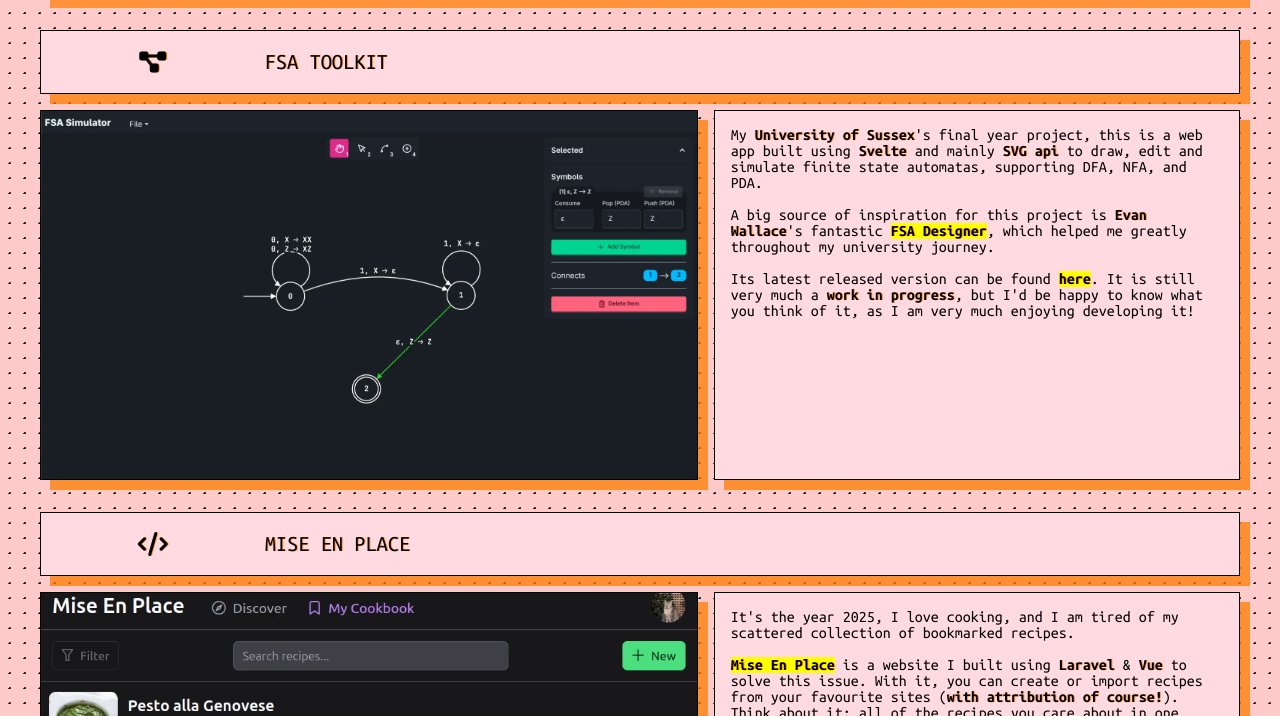
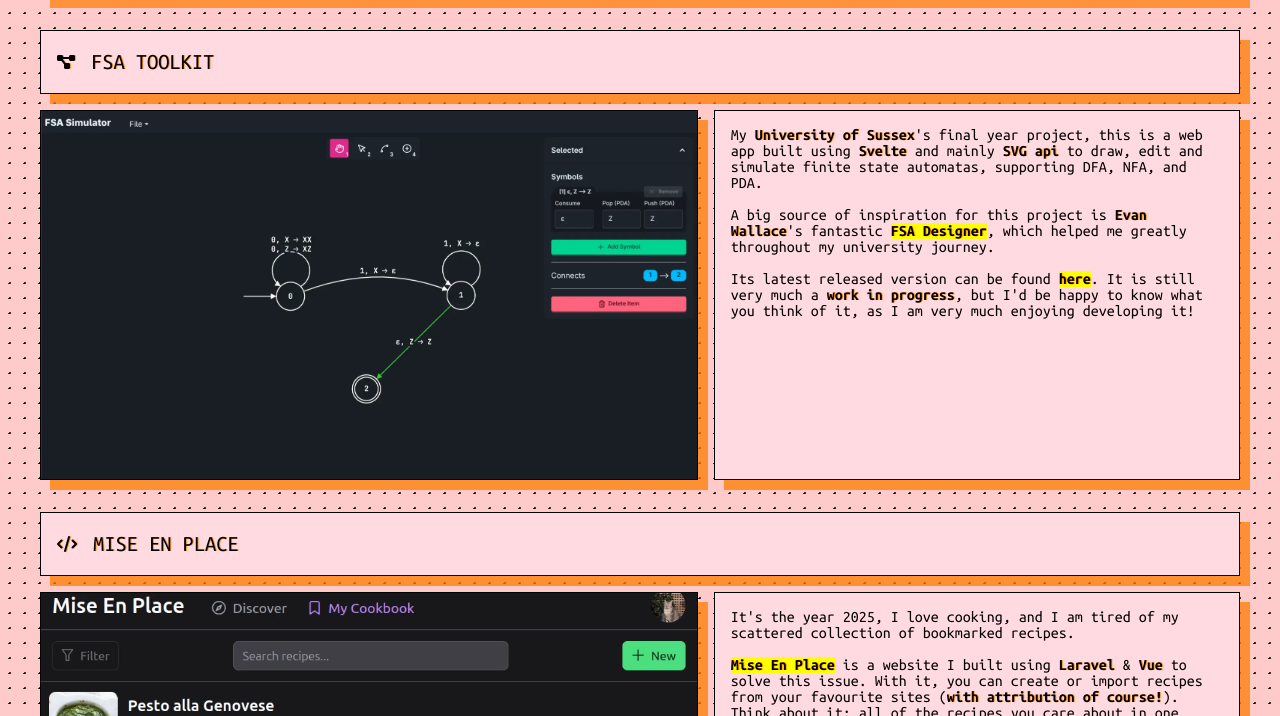
Before and after one commit to cactuuus/portfolio, an Eleventy site: page src/projects.html in a window 1280 px wide. Shown: the part 84-800 px from the top of the page. Built offline with nearby package versions, Linux system fonts and the light colour scheme; Eleventy itself is replaced by a stand-in of ours; files that its build step writes are made by us from their sources.

Commit message:
tidied up project title bar

```diff
--- a/src/css/styles.css
+++ b/src/css/styles.css
@@ -339,6 +339,16 @@
     text-transform: uppercase;
   }
 
+  .title-box {
+    display: flex;
+    gap: 1rem;
+    align-items: center;
+
+    .icon {
+      font-size: 1rem;
+    }
+  }
+
   .p-image {
     width: 100%;
     margin: var(--tiny-gap) 0;
--- a/src/projects.html
+++ b/src/projects.html
@@ -6,7 +6,7 @@
 <main>
     {%- for project in collections.projectsSorted %}
         <section class="project">
-        <div class="text-box sectioned title-box strong">
+        <div class="text-box title-box strong">
             <i class="fa-solid {{ project.data.icon }} icon fixed "></i>
             <h2 class="p-title">{{ project.data.title }}</h2>
         </div>
```
